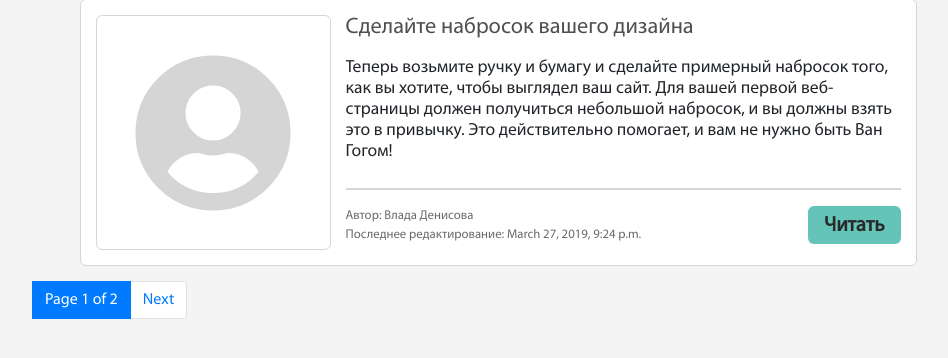
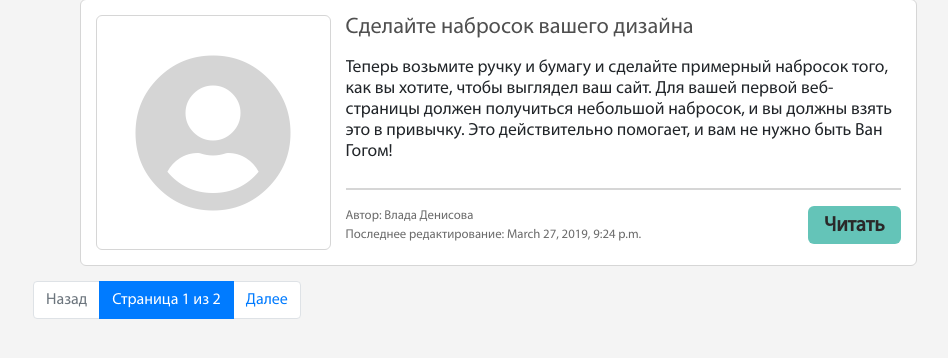
Before and after one commit to Denisova55/memory, a Django app: page / in a window 1280 px wide. Shown: the part 76-434 px from the top of the page, without its empty margins (142-1090 px from the left). Run offline with Django 3.2, Linux system fonts and the light colour scheme; data comes from the database, SQL or seed files in the repository; some libraries are stand-ins or nearby versions.

Commit message:
Починил пагинатор

```diff
--- a/mysite/templates/mysite/posts_list.html
+++ b/mysite/templates/mysite/posts_list.html
@@ -30,28 +30,29 @@
     </aside>
   {% endfor %}
 
-  <nav aria-label="...">
+  <nav class="pagination__wrap">
     <ul class="pagination">
-      <li class="page-item disabled">
       {% if posts.has_previous %}
-        <span class="?page={{ posts.previous_page_number }}"></span>
-      </li>
-      <li class="page-item"><a class="page-link" href=?page=1">Previous</a></li>
+        <li class="page-item"><a class="page-link" href="?page=1">Далее</a></li>
+      {% else %}
+        <li class="page-item disabled"><a class="page-link">Назад</a></li>
       {% endif %}
+
       <li class="page-item active" aria-current="page">
         <span class="page-link">
-          Page {{ posts.number }} of {{ posts.paginator.num_pages }}
-          <span class="sr-only">(current)</span>
+          Страница {{ posts.number }} из {{ posts.paginator.num_pages }}
         </span>
       </li>
+
       {% if posts.has_next %}
         <li class="page-item">
-        <a class="page-link" href="?page={{ posts.next_page_number }}">Next</a>
+          <a class="page-link" href="?page={{ posts.next_page_number }}">Далее</a>
         </li>
+      {% else %}
+        <li class="page-item disabled"><a class="page-link">Далее</a></li>
       {% endif %}
     </ul>
   </nav>
-
 {% endblock %}
 
 {% comment %} <h3>
```
Lines whose indentation alone changed are shown as unchanged.
